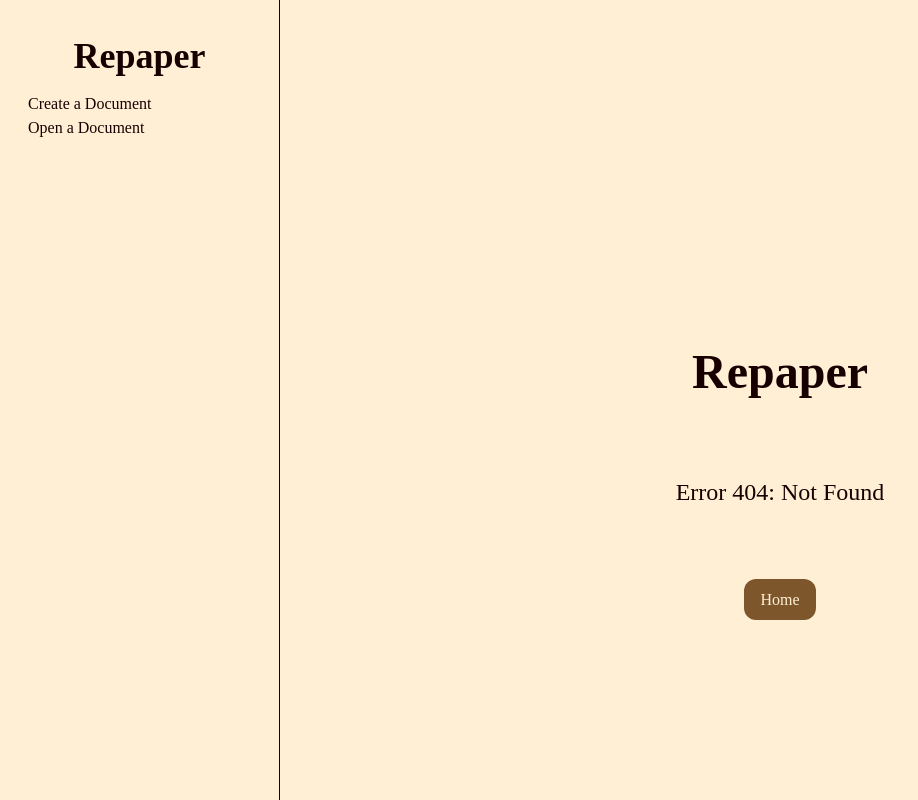
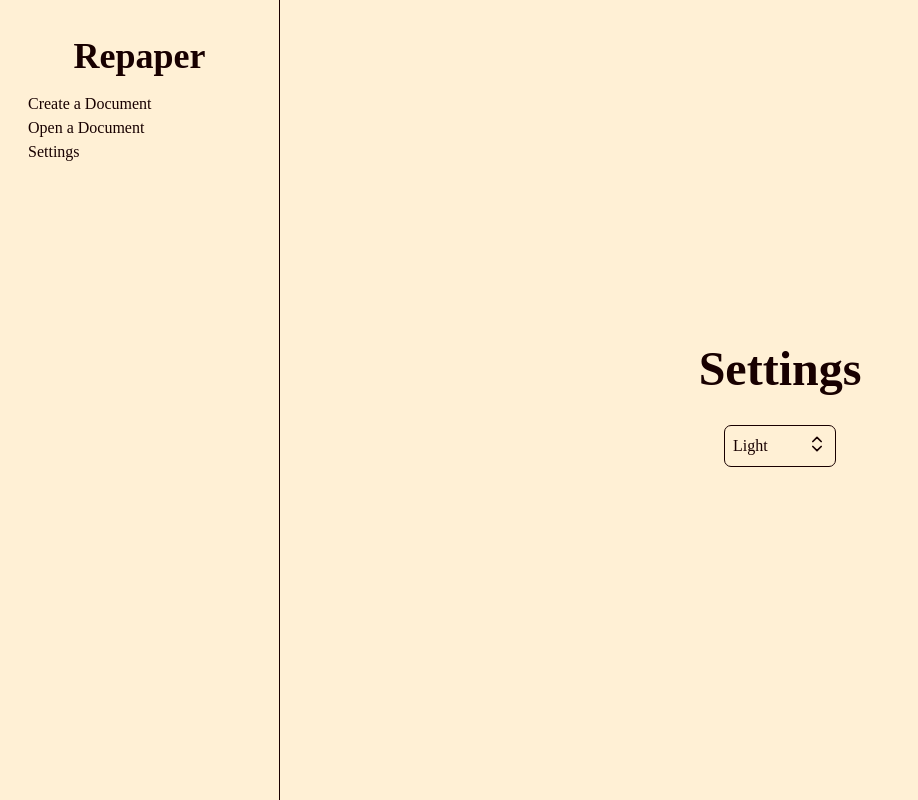
Before and after one commit to Unlimited-Stuff-Ltd/repaper, a SvelteKit app: page /settings in a window 1280 px wide. Before the commit this address had no page. Shown: the whole page, without its empty margins (0-918 px from the left). Built offline with nearby package versions, Linux system fonts and the light colour scheme.

Commit message:
Adding different themes

```diff
--- a/src/lib/components.ts
+++ b/src/lib/components.ts
@@ -2,3 +2,4 @@ export { default as Checkbox } from '$lib/components/Checkbox.svelte';
 export { default as Popover } from '$lib/components/Popover.svelte';
 export { default as Loading } from '$lib/components/Loading.svelte';
 export { default as I } from '$lib/components/Invisible.svelte';
+export { default as Select } from '$lib/components/Select.svelte';
--- /dev/null
+++ b/src/lib/components/Select.svelte
@@ -0,0 +1,33 @@
+<script lang="ts">
+	import { Select } from 'bits-ui';
+	import ChevronsUpDown from '@lucide/svelte/icons/chevrons-up-down';
+	import ChevronUp from '@lucide/svelte/icons/chevron-up';
+	import ChevronDown from '@lucide/svelte/icons/chevron-down';
+	import { getTextOfJSDocComment } from 'typescript';
+
+	let { value = $bindable(), themes, ...props } = $props();
+
+	const selectedLabel = $derived(themes.find((theme: any) => theme.value === value));
+</script>
+
+<Select.Root bind:value {...props} type="single">
+	<Select.Trigger
+		><div class="text-left">{selectedLabel.label}</div>
+		<div class="text-right"><ChevronsUpDown size="20" class="m-auto ml-2" /></div></Select.Trigger
+	>
+    <Select.Portal>
+        <Select.Content sideOffset={5}>
+            <Select.ScrollUpButton><ChevronUp /></Select.ScrollUpButton>
+            <Select.Viewport>
+                {#each themes as theme, i (i + theme.value)}
+                    <Select.Item class="bg-red-500" value={theme.value} label={theme.label}>
+                        {#snippet children({ selected })}
+                            <span class={selected ? "font-bold" : ""}>{theme.label}</span>
+                        {/snippet}
+                    </Select.Item>
+                {/each}
+            </Select.Viewport>
+            <Select.ScrollDownButton><ChevronDown /></Select.ScrollDownButton>
+        </Select.Content>
+    </Select.Portal>
+</Select.Root>
--- /dev/null
+++ b/src/lib/settings.ts
@@ -0,0 +1,3 @@
+import { writable } from 'svelte/store';
+
+export const theme = writable('light');
--- a/src/routes/+layout.svelte
+++ b/src/routes/+layout.svelte
@@ -2,6 +2,7 @@
 	import './layout.css';
 	import favicon from '$lib/assets/favicon.png';
 	import { resolve } from '$app/paths';
+	import { theme } from '$lib/settings';
 
 	let { children } = $props();
 
@@ -17,12 +18,14 @@
 
 <svelte:window {oncontextmenu} />
 
-<main class="h-screen w-screen">
+<div class="{$theme} font-[serif]">
+	<main class="main h-screen w-screen">
 		<nav class="fixed h-screen w-70 border-r pt-9">
 			<a href={resolve('/')}><h2 class="text-center text-4xl font-black">Repaper</h2></a>
 			<div class="pt-4 pl-7">
 				<a class="a" href={resolve('/create')}>Create a Document</a><br />
 				<a class="a" href={resolve('/open')}>Open a Document</a><br />
+				<a class="a" href={resolve('/settings')}>Settings</a><br />
 			</div>
 		</nav>
 		<div class="flex">
@@ -32,3 +35,4 @@
 			</div>
 		</div>
 	</main>
+</div>
--- a/src/routes/layout.css
+++ b/src/routes/layout.css
@@ -1,14 +1,26 @@
 @import 'tailwindcss';
 
 :root {
+	background-color: #fff0d5;
+}
+
+.light {
 	--background: #fff0d5;
 	--foreground: #180000;
 	--primary: #774e24;
 	--primary-foreground: #fff0d5;
-	--font: serif;
+}
+
+.dark {
+	--background: #180000;
+	--foreground: #fff0d5;
+	--primary: #774e24;
+	--primary-foreground: #fff0d5;
+}
+
+.main {
 	background-color: var(--background);
 	color: var(--foreground);
-	font-family: var(--font);
 }
 
 [data-button-root] {
@@ -32,7 +44,7 @@
 .a:hover {
 	cursor: pointer;
 	text-decoration: underline;
-	text-underline-offset: 3px;
+	text-underline-offset: 2px;
 }
 
 input {
@@ -41,6 +53,40 @@ input {
 	border-radius: 7px;
 	padding: 0.25rem 0.5rem;
 	outline-color: var(--foreground);
+}
+
+[data-select-trigger] {
+	border: 1px var(--foreground) solid;
+	color: var(--foreground);
+	border-radius: 7px;
+	padding: 0.5rem;
+	outline-color: var(--foreground);
+	display: grid;
+	grid-template-columns: 3fr 1fr;
+	cursor: pointer;
+	width: 7rem;
+	margin: auto;
+}
+
+[data-select-content] {
+	width: 7rem;
+	border-radius: 7px;
+	padding: 0.25rem 0.5rem;
+	outline: none;
+	height: fit-content;
+	background-color: var(--background);
+	border-color: var(--foreground);
+	border: 1px solid;
+}
+
+[data-select-item] {
+	cursor: pointer;
+	padding: 0.25rem 0.5rem;
+	font-family: serif;
+}
+
+[data-select-item]:hover {
+	background-color: var(--foreground);
 }
 
 .h1 {
--- /dev/null
+++ b/src/routes/settings/+page.svelte
@@ -0,0 +1,15 @@
+<script lang="ts">
+	import { Select } from '$lib/components';
+
+	let theme = $state('light');
+
+	let themes = [
+		{ value: 'light', label: 'Light' },
+		{ value: 'dark', label: 'Dark' }
+	];
+</script>
+
+<div>
+	<h1 class="h1">Settings</h1>
+	<Select {themes} bind:value={theme} />
+</div>
```
Lines whose indentation alone changed are shown as unchanged.
